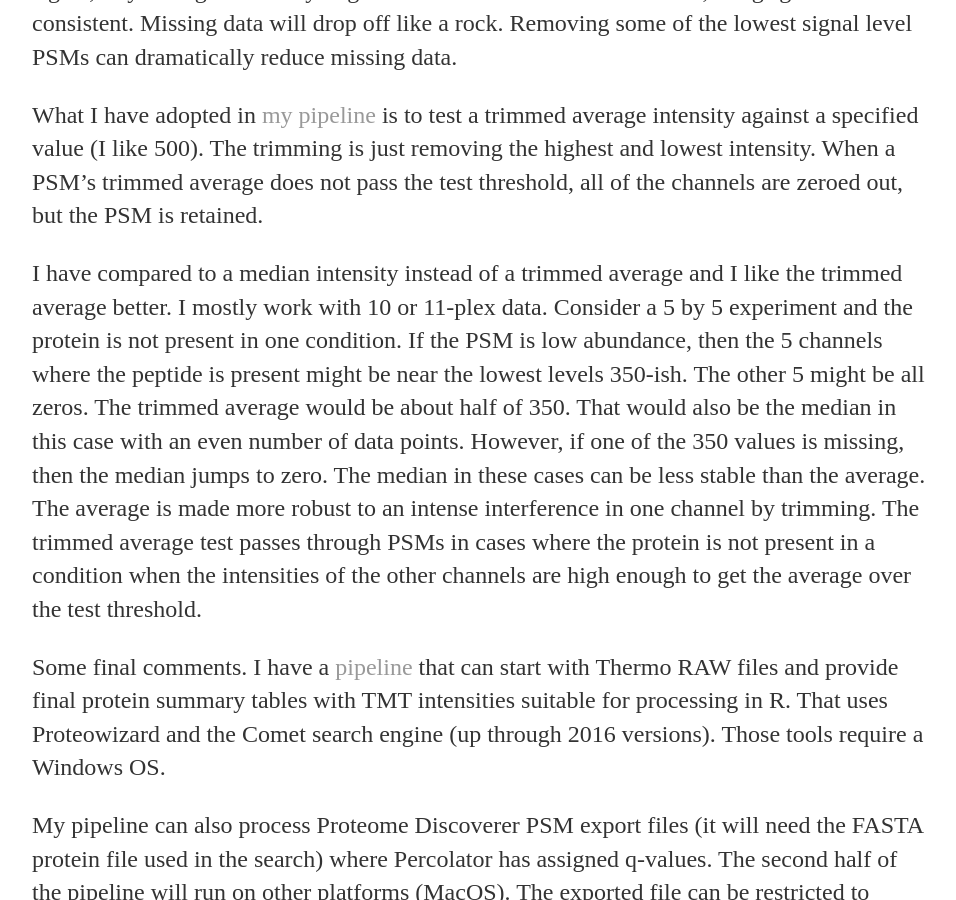
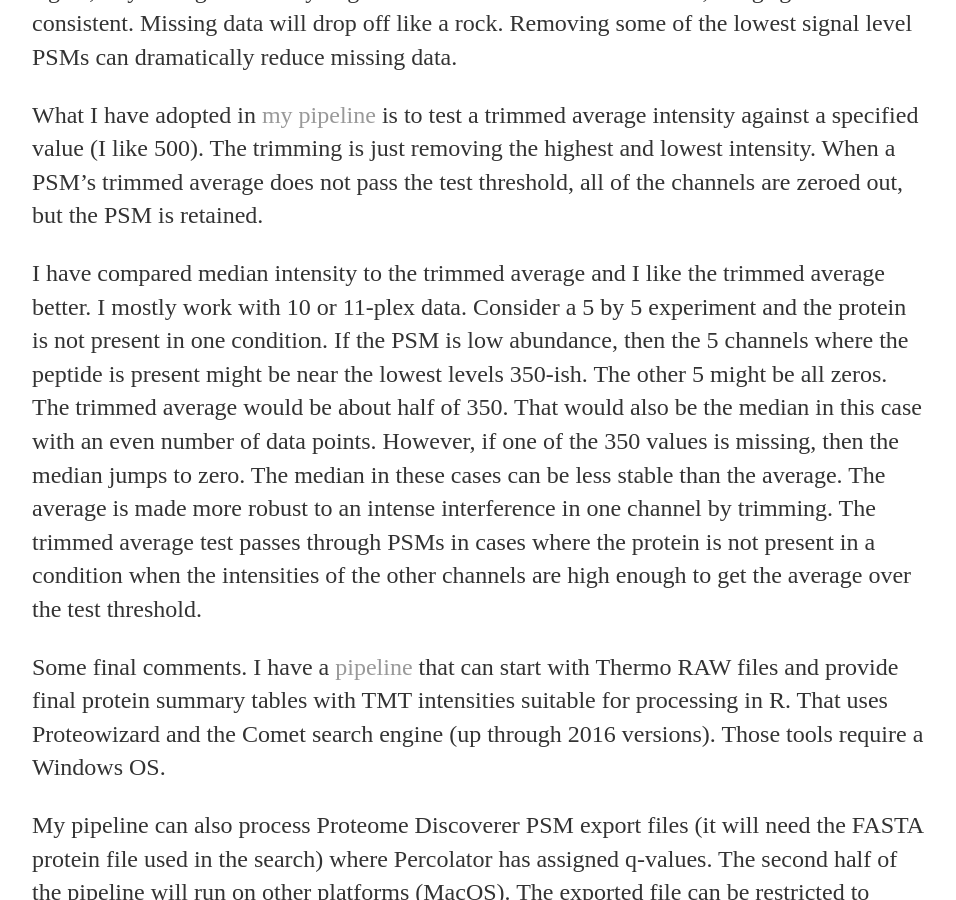
Before and after one commit to pwilmart/pwilmart.github.io, a Jekyll site: the page built from _posts/2018-12-12-TMT-zero-replacement.md, in a window 1280 px wide and 900 px high, scrolled down 1867 px. Shown: the whole window, without its empty margins (160-1116 px from the left). Built offline with Jekyll 4.4.1, drawn with Linux system fonts in a browser that asks for light colours; some of the changed text lies outside the part shown.

Commit message:
some edits

```diff
--- a/_posts/2018-12-12-TMT-zero-replacement.md
+++ b/_posts/2018-12-12-TMT-zero-replacement.md
@@ -10,7 +10,7 @@
 
 Some of you will have noticed that I have been talking about reporter ions from PSMs **and** from proteins. It is advantageous to aggregate (sum) reporter ions up to the level that is appropriate for the question being asked. If the experiment is testing for differential protein expression, then protein level aggregation is called for. If the experiment is something like a phosphopeptide enrichment experiment, then a more peptide-centric aggregation is needed. Should something be done about replacing zeros before aggregation or after aggregation?
 
-First, the what part. Zeros will cause problems in many mathematical steps later in the data analysis (log transformations and denominators in ratios) so we usually want to replace them with some non-zero value. There are many options here. Some methods try to determine a realistic value of what the data might have been. Other methods choose something that solves the math issues but is still recognizable as missing data. I prefer the later. In Fusion (not Fusion Lumos) SPS MS3 datasets, the smallest non-zero reporter ion peak heights (intensities) are about 300. I usually replace zeros with 150 (I have used values from 50 to 150). After all is said and done, I want to be able to see where there was missing data. I want a value different enough from the regular data to be easily distinguished.
+First, the what part. Zeros will cause problems in many mathematical steps later in the data analysis (log transformations and denominators in ratios) so we usually want to replace them with some non-zero value. There are many options here. Some methods try to determine a realistic value of what the data might have been. Other methods choose something that solves the math issues but is still recognizable as missing data. I prefer the later. In Fusion (not Fusion Lumos) SPS MS3 datasets, the smallest non-zero reporter ion peak heights (intensities) are about 300. I usually replace zeros with 150 (I have used values from 50 to 150). At the end of the day, I want to be able to know when there was missing data. I want a value different enough from the regular data to be easily distinguished.
 
 If we replace zeros at the PSM level and we are aggregating up to higher levels, then we can get multiples of the zero-replacement value (150, 300, 450, etc.) and that can make recognizing replaced zeros harder afterwards. I think it is safer to wait until after the aggregation to test for zeros and then do any replacements. I like to do the replacements before doing normalization steps. The single factor normalization adjustments tend to fuzz out the replacement values some and that effects the statistical testing a bit less. We do not want several replaced zeros for a condition to seem like a low variance data point and trigger a false positive DE call. However, if we can recognize the replaced zeros, this is less of an issue during validation.
 
@@ -18,7 +18,7 @@
 
 What I have adopted in [my pipeline](https://github.com/pwilmart/PAW_pipeline.git) is to test a trimmed average intensity against a specified value (I like 500). The trimming is just removing the highest and lowest intensity. When a PSM's trimmed average does not pass the test threshold, all of the channels are zeroed out, but the PSM is retained.
 
-I have compared to a median intensity instead of a trimmed average and I like the trimmed average better. I mostly work with 10 or 11-plex data. Consider a 5 by 5 experiment and the protein is not present in one condition. If the PSM is low abundance, then the 5 channels where the peptide is present might be near the lowest levels 350-ish. The other 5 might be all zeros. The trimmed average would be about half of 350. That would also be the median in this case with an even number of data points. However, if one of the 350 values is missing, then the median jumps to zero. The median in these cases can be less stable than the average. The average is made more robust to an intense interference in one channel by trimming. The trimmed average test passes through PSMs in cases where the protein is not present in a condition when the intensities of the other channels are high enough to get the average over the test threshold.
+I have compared median intensity to the trimmed average and I like the trimmed average better. I mostly work with 10 or 11-plex data. Consider a 5 by 5 experiment and the protein is not present in one condition. If the PSM is low abundance, then the 5 channels where the peptide is present might be near the lowest levels 350-ish. The other 5 might be all zeros. The trimmed average would be about half of 350. That would also be the median in this case with an even number of data points. However, if one of the 350 values is missing, then the median jumps to zero. The median in these cases can be less stable than the average. The average is made more robust to an intense interference in one channel by trimming. The trimmed average test passes through PSMs in cases where the protein is not present in a condition when the intensities of the other channels are high enough to get the average over the test threshold.
 
 Some final comments. I have a [pipeline](https://github.com/pwilmart/PAW_pipeline.git) that can start with Thermo RAW files and provide final protein summary tables with TMT intensities suitable for processing in R. That uses Proteowizard and the Comet search engine (up through 2016 versions). Those tools require a Windows OS.
 
```
